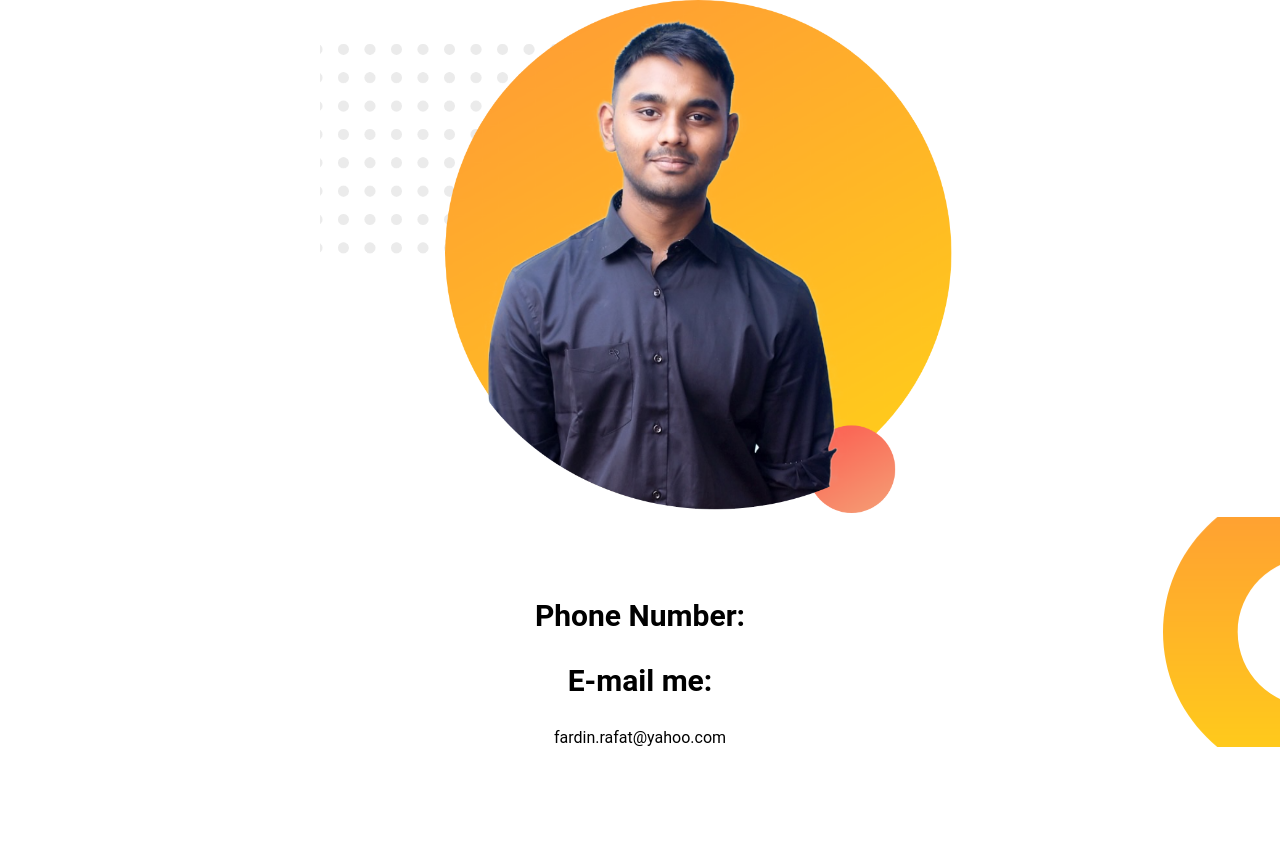
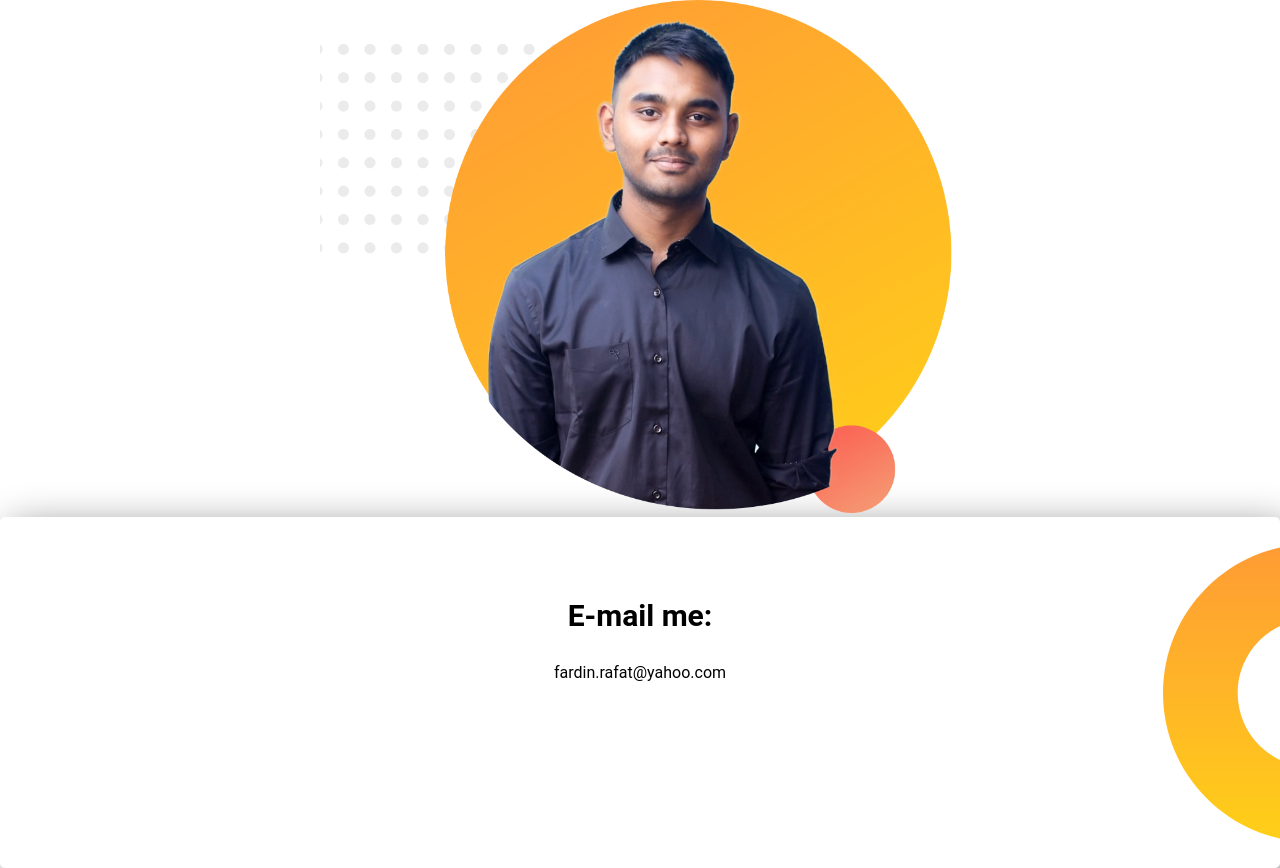
Before and after one commit to fardinrafatbd/important-contacts, a plain HTML site: page index.html in a window 1280 px wide. Before the commit the page ends 800 px from the top, so only its background shows below. Drawn offline with Linux system fonts and the light colour scheme.

Commit message:
Update index.html

```diff
--- a/index.html
+++ b/index.html
@@ -10,8 +10,7 @@
 <body>
     <section class="text-position" >
         <img src="images/profile2.png" alt="">
-<div class="right-side-banner">
-    <h3>Phone Number:</h3>
+<div class="right-side-banner box-ghor">
     <h3>E-mail me:</h3>
     <p>fardin.rafat@yahoo.com</p>
 
```
